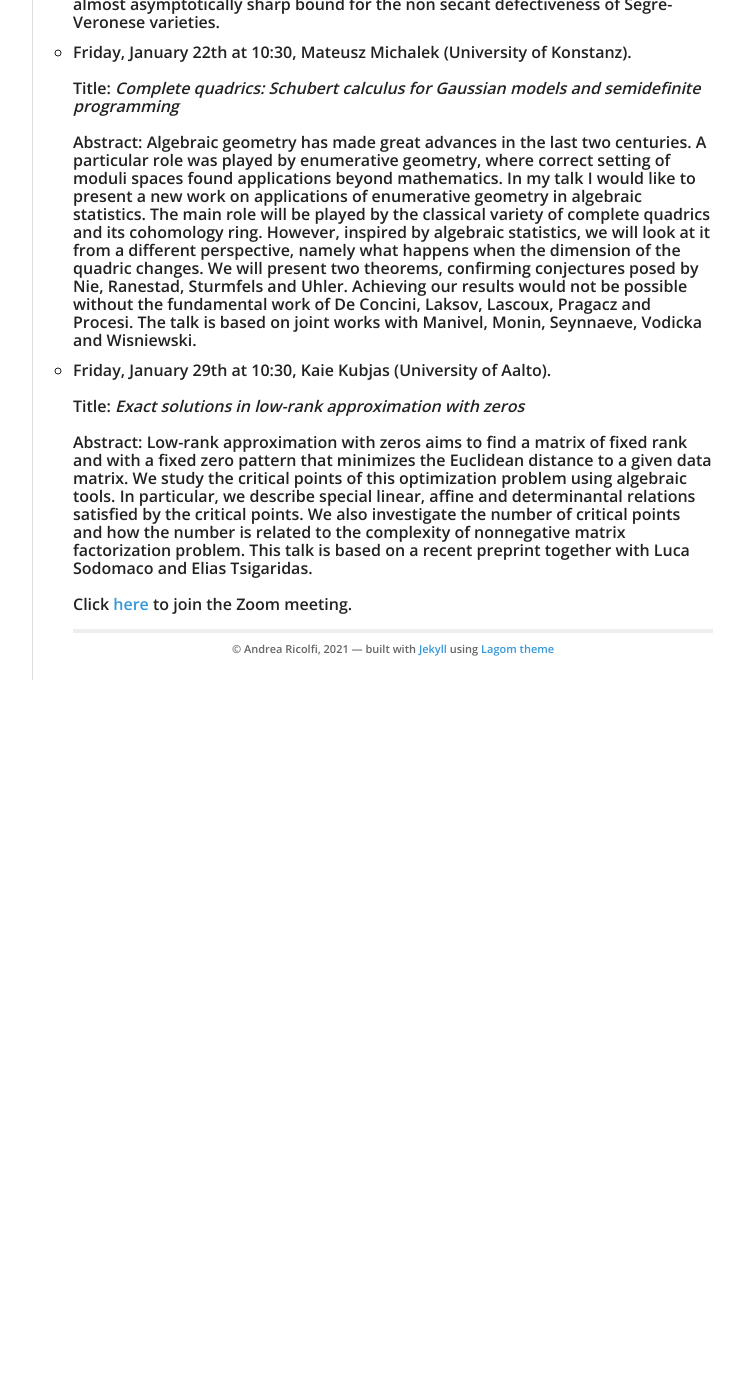
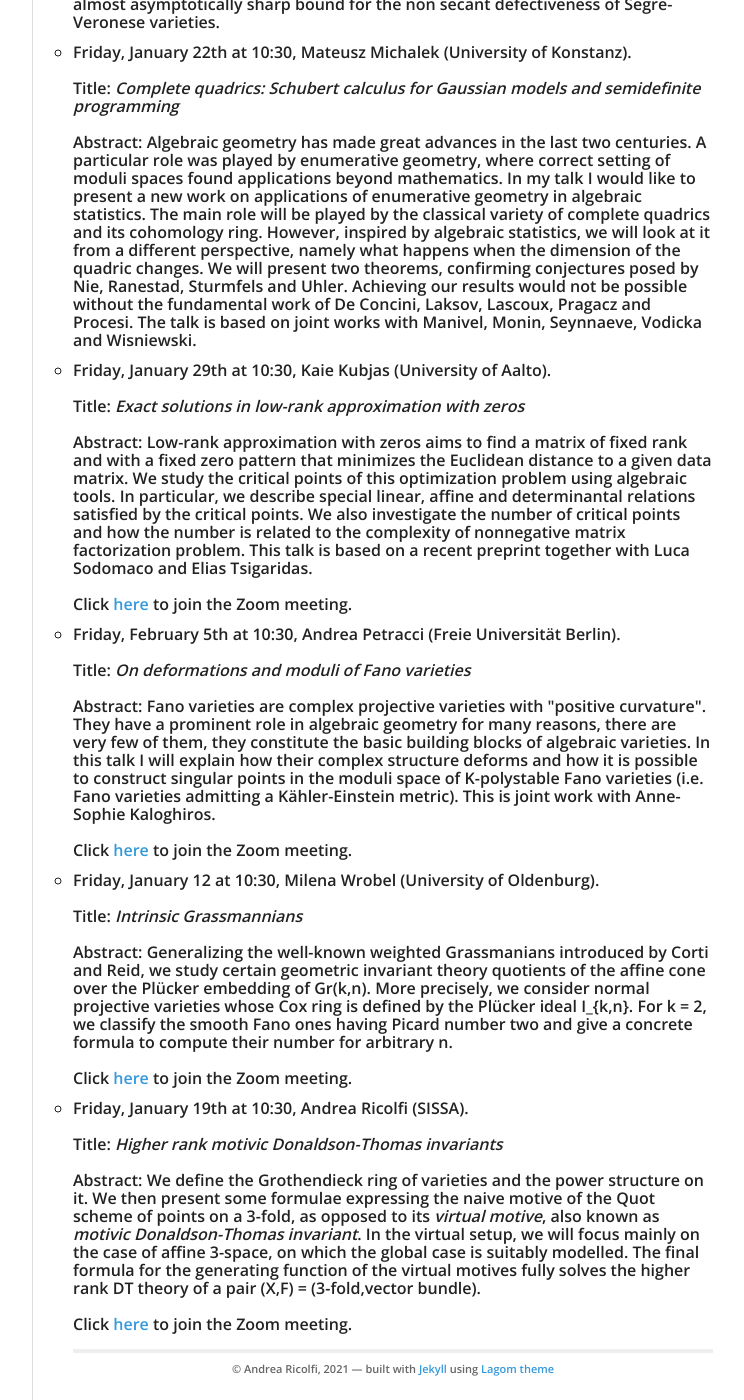
Before and after one commit to atricolfi/atricolfi.github.io, a Jekyll site: the page built from AGseminar.html, in a window 1280 px wide and 1400 px high, scrolled down 1679 px. Shown: the whole window, without its empty margins (378-1122 px from the left). Built offline with Jekyll 4.4.1, drawn with Linux system fonts in a browser that asks for light colours; before the commit the page ends 2359 px from its top, so only the background shows below that.

Commit message:
Update AGseminar.html

```diff
--- a/AGseminar.html
+++ b/AGseminar.html
@@ -130,6 +130,53 @@ Abstract:  Low-rank approximation with zeros aims to find a matrix of fixed rank
      <br>
      Click <a href="https://us02web.zoom.us/j/87239350702">here</a> to join the Zoom meeting.
      </li>
+ <li> Friday, February 5th at 10:30, Andrea Petracci (Freie Universität Berlin).
+  <br>
+  <br>
+Title: <em>On deformations and moduli of Fano varieties</em>
+  <br>
+  <br>
+Abstract:  Fano varieties are complex projective varieties with "positive curvature". They have a prominent role in algebraic geometry
+   for many reasons, there are very few of them, they constitute the basic building blocks of algebraic varieties.
+   In this talk I will explain how their complex structure deforms and how it is possible to construct singular points
+   in the moduli space of K-polystable Fano varieties (i.e. Fano varieties admitting a Kähler-Einstein metric).
+   This is joint work with Anne-Sophie Kaloghiros.
+     <br>
+     <br>
+     Click <a href="https://us02web.zoom.us/j/87239350702">here</a> to join the Zoom meeting.
+     </li>
+
+    <li> Friday, January 12 at 10:30, Milena Wrobel (University of Oldenburg).
+  <br>
+  <br>
+Title: <em>Intrinsic Grassmannians</em>
+  <br>
+  <br>
+Abstract:  Generalizing the well-known weighted Grassmanians introduced by Corti and Reid, we study certain geometric
+      invariant theory quotients of the affine cone over the Plücker embedding of Gr(k,n). More precisely,
+      we consider normal projective varieties whose Cox ring is defined by the Plücker ideal I_{k,n}. For k = 2,
+      we classify the smooth Fano ones having Picard number two and give a concrete formula to compute their number for arbitrary n.
+     <br>
+     <br>
+     Click <a href="https://us02web.zoom.us/j/87239350702">here</a> to join the Zoom meeting.
+     </li>
+
+    <li> Friday, January 19th at 10:30, Andrea Ricolfi (SISSA).
+  <br>
+  <br>
+Title: <em>Higher rank motivic Donaldson-Thomas invariants</em>
+  <br>
+  <br>
+Abstract:  We define the Grothendieck ring of varieties and the power structure on it. We then present some formulae
+      expressing the naive motive of the Quot scheme of points on a 3-fold, as opposed to its <em>virtual motive</em>,
+      also known as <em>motivic Donaldson-Thomas invariant</em>. In the virtual setup, we will focus mainly on the case of
+      affine 3-space, on which the global case is suitably modelled. The final formula for the generating function of
+      the virtual motives fully solves the higher rank DT theory of a pair (X,F) = (3-fold,vector bundle).
+     <br>
+     <br>
+     Click <a href="https://us02web.zoom.us/j/87239350702">here</a> to join the Zoom meeting.
+     </li>
+
 
   </ul>
 
```
